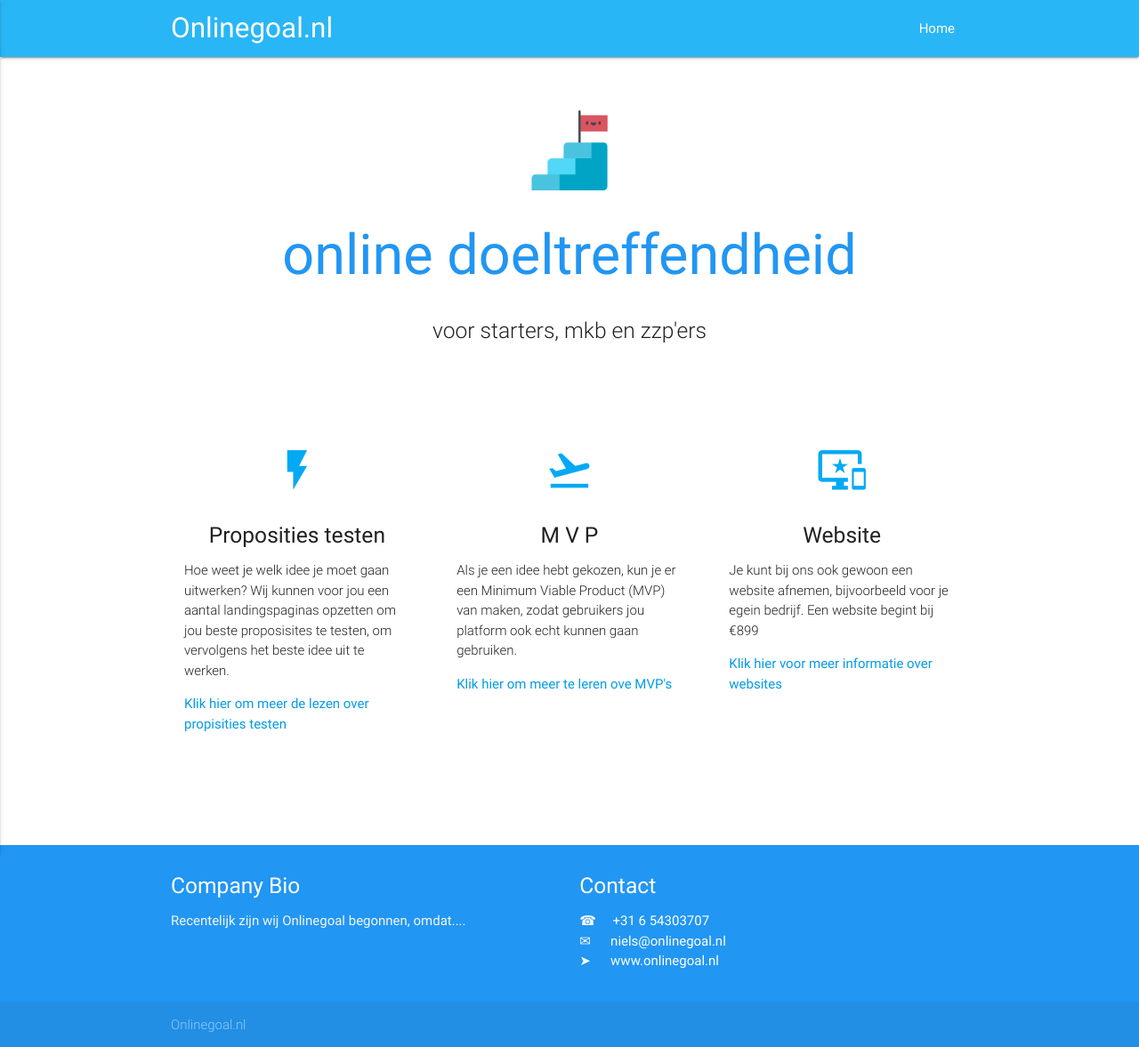
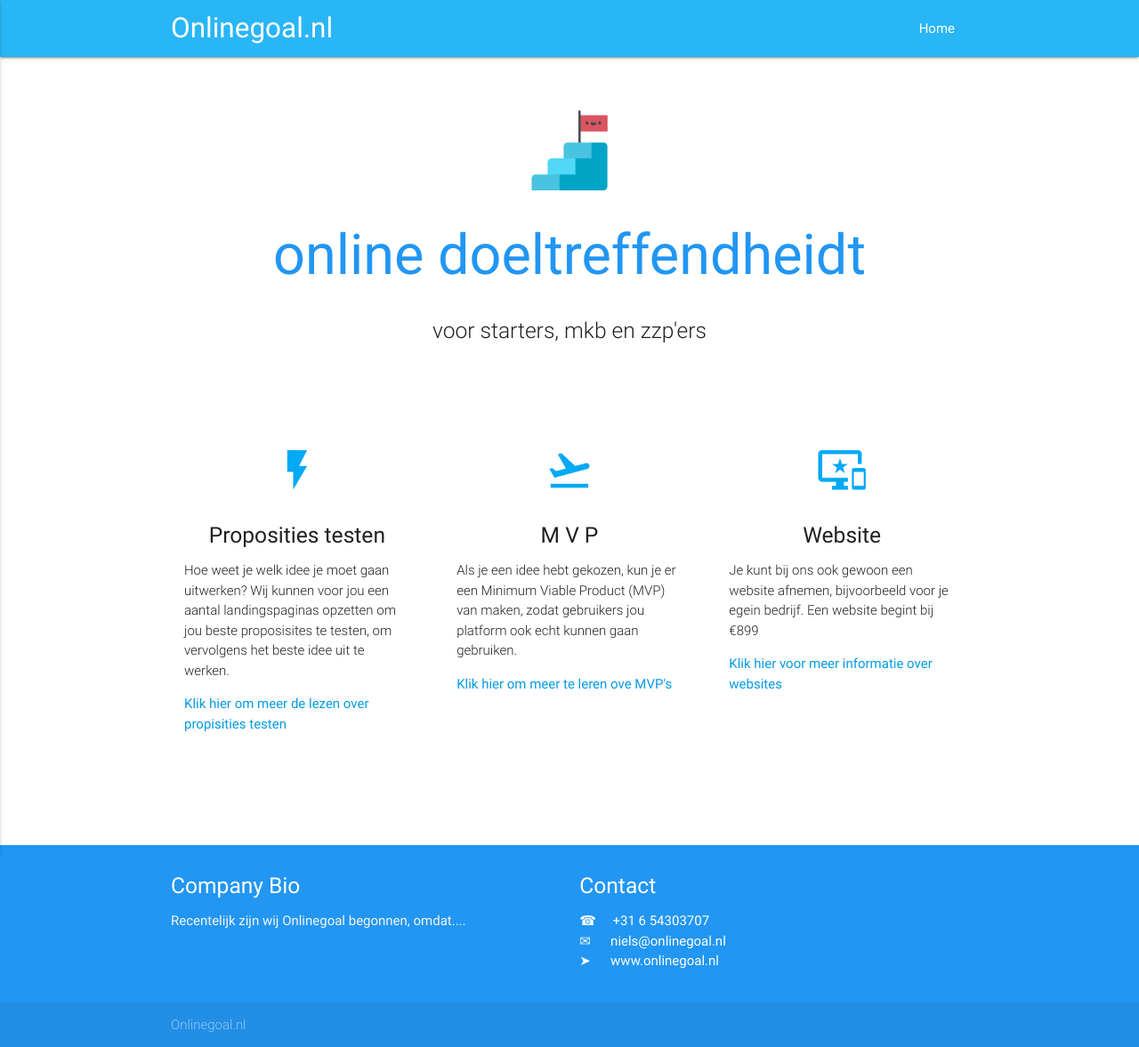
Before and after one commit to martijnvdbrug/onlinegoal.nl, a Jekyll site: the page built from index.md, in a window 1280 px wide. Shown: the whole page at 89% size. Built offline with Jekyll 4.4.1, drawn with Linux system fonts in a browser that asks for light colours.

Commit message:
testing git merge

```diff
--- a/_layouts/home.html
+++ b/_layouts/home.html
@@ -10,7 +10,7 @@
       <img class="size-50 responsive-img" src="/assets/website-laten-maken-logo.png" alt="Logo door Freepik van www.flaticon.com "/>
     </div>
 
-    <h1 class="header center blue-text">online doeltreffendheid</h1>
+    <h1 class="header center blue-text">online doeltreffendheidt</h1>
     <div class="row center">
       <h5 class="header col s12 light">voor starters, mkb en zzp'ers</h5>
     </div>
```
